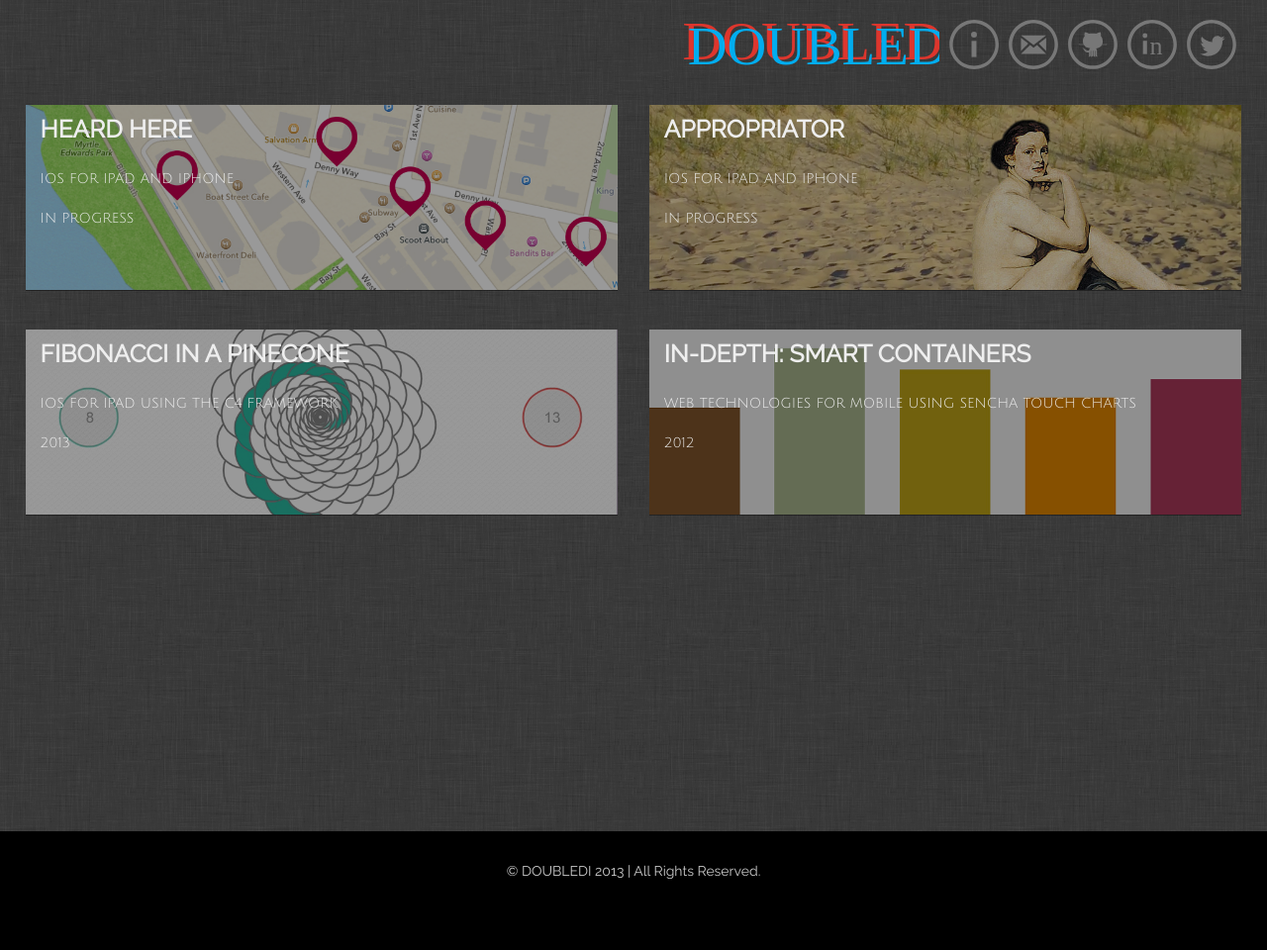
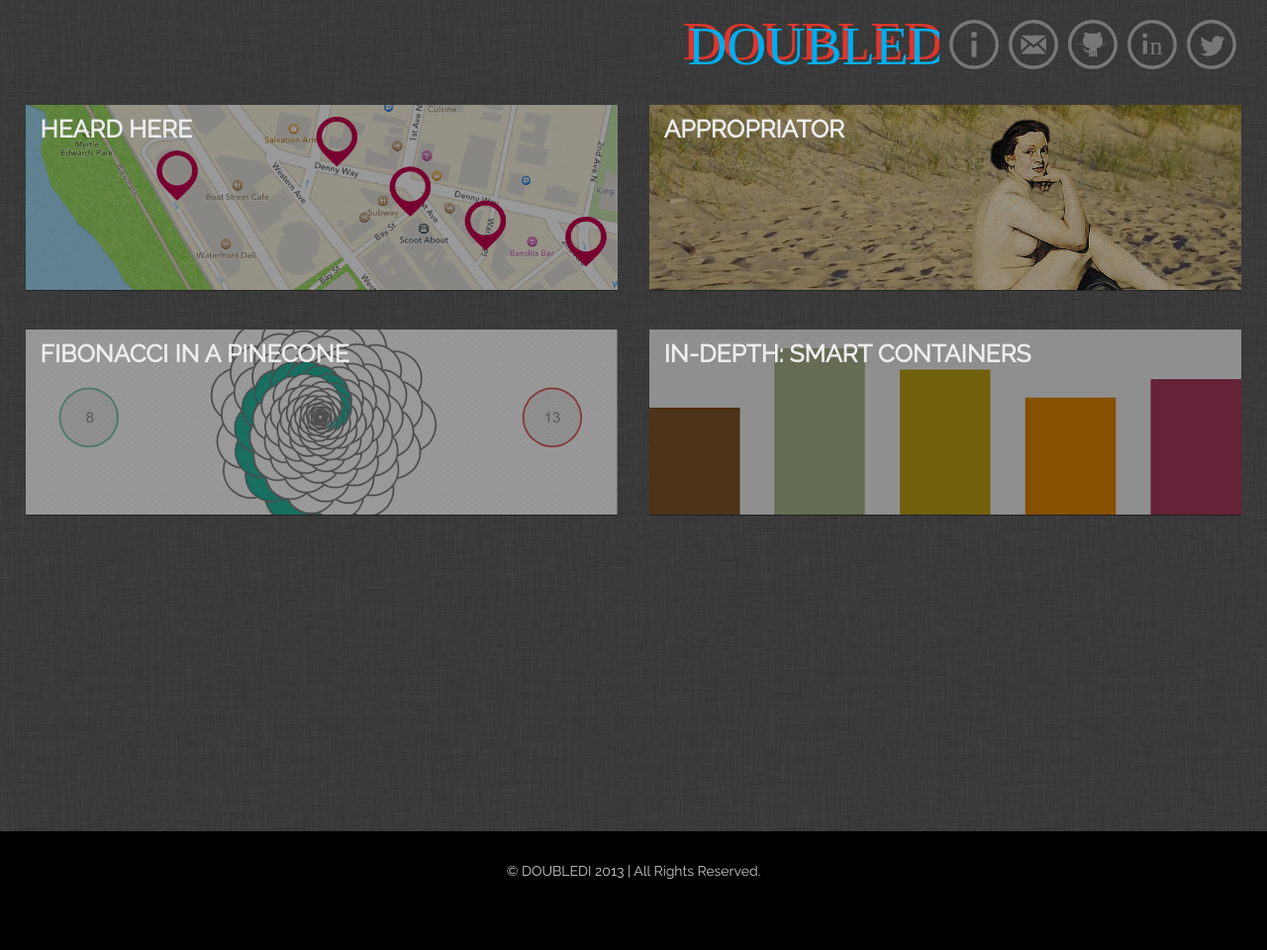
Before and after one commit to diannamertz/doubledi.github.com, a Jekyll site: the page built from index.html, in a window 1280 px wide. Shown: the whole page at 99% size. Built offline with Jekyll 4.4.1, drawn with Linux system fonts in a browser that asks for light colours.

```diff
--- a/css/style.css
+++ b/css/style.css
@@ -74,6 +74,7 @@
 
 ul.entries li .overlaydark span {
   white-space: nowrap;
+  color: transparent;
 }
 
 ul.entries li .overlaydark em {
@@ -92,6 +93,10 @@
 
 ul.entries li:hover .overlaydark em {
   color: #DD362D;
+}
+
+ul.entries li:hover .overlaydark span {
+  color: #eeeeee;
 }
 
 ul li.span6:nth-child(3) {
```
